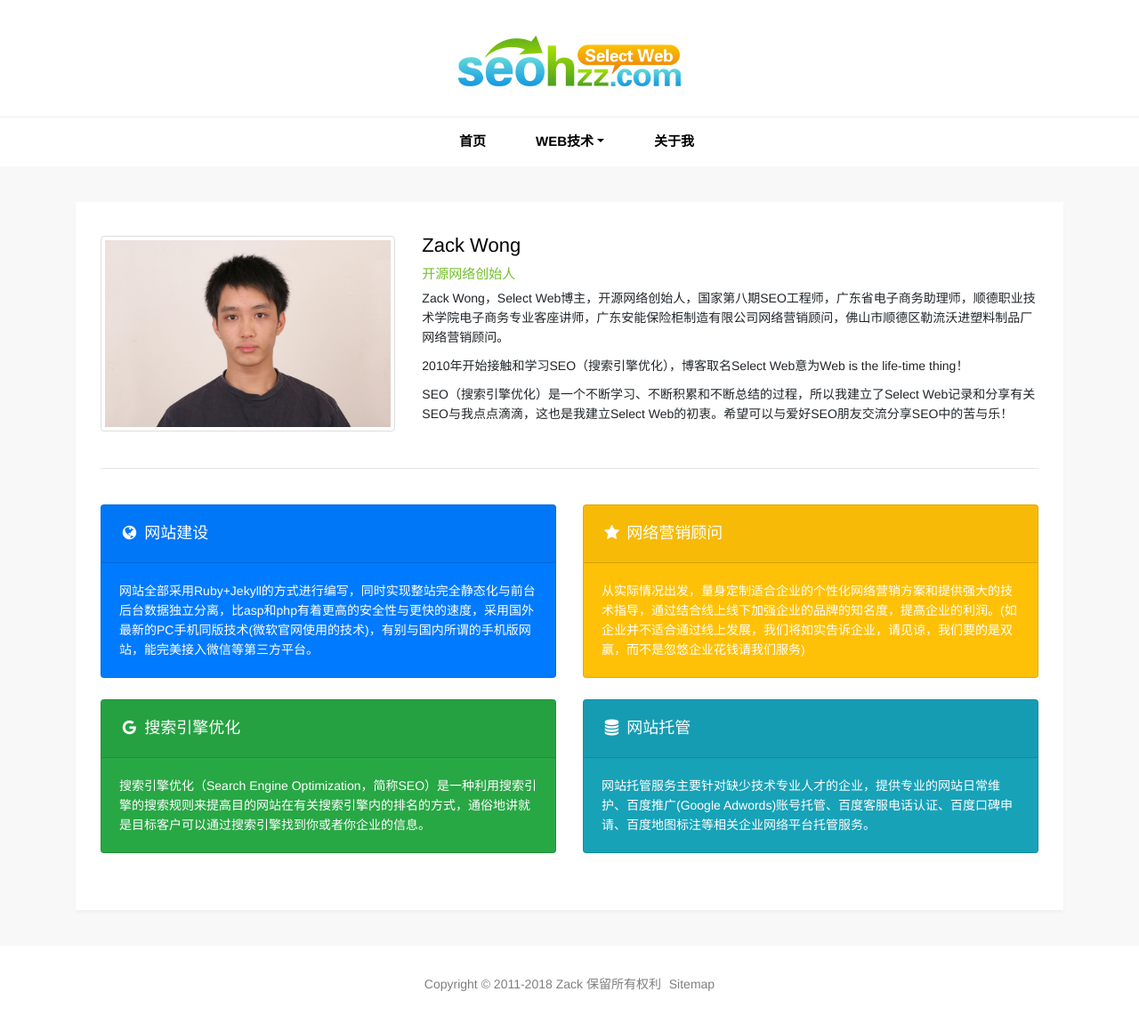
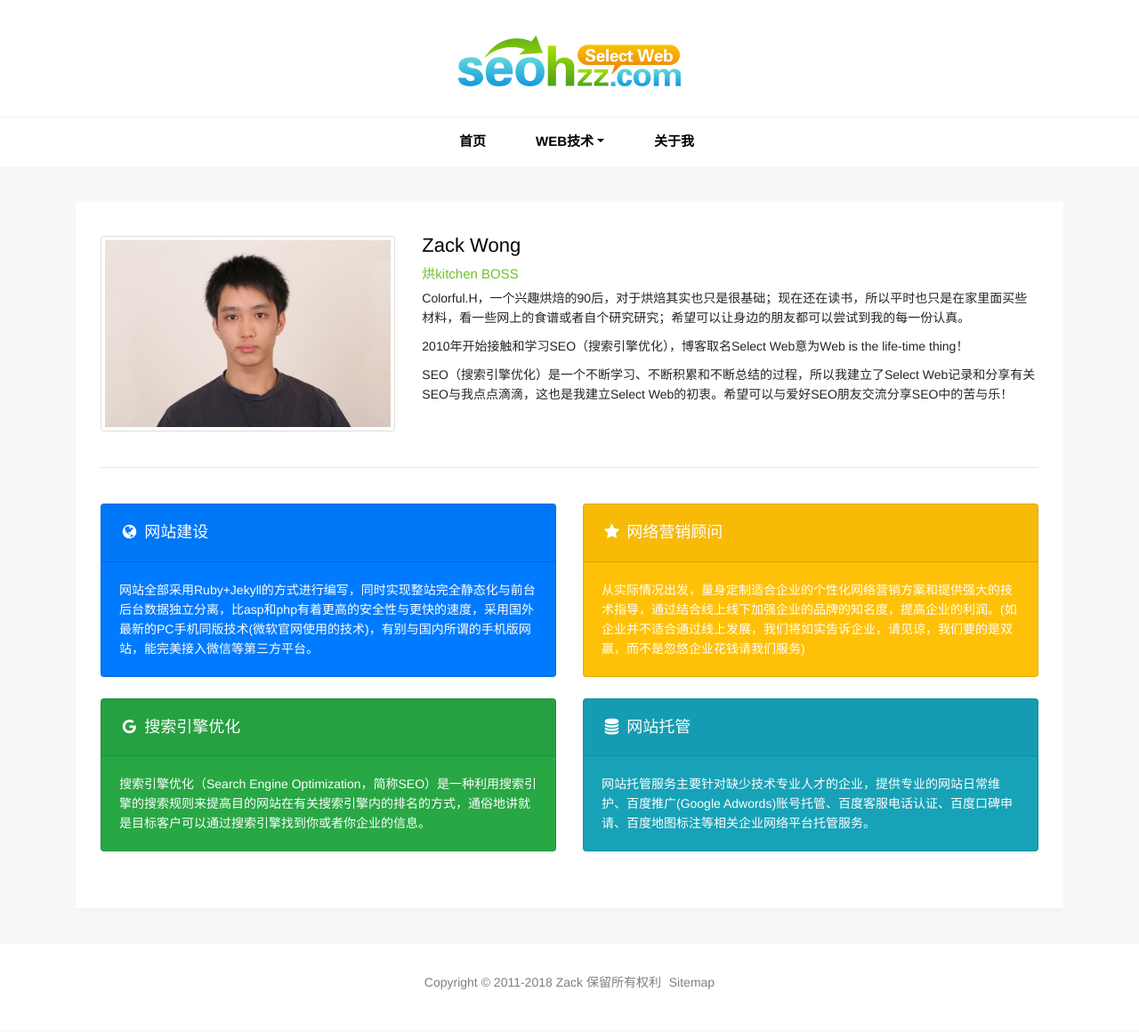
Before and after one commit to Colorful-Ly/Colorful-Ly.github.io, a Jekyll site: the page built from pages/about.html, in a window 1280 px wide. Shown: the whole page at 89% size. Built offline with Jekyll 4.4.1, drawn with Linux system fonts in a browser that asks for light colours.

Commit message:
Update about.html

```diff
--- a/pages/about.html
+++ b/pages/about.html
@@ -3,7 +3,7 @@ layout: default
 permalink: /about/
 title: 博主简介
 keywords: Zack
-description: Zack Wong，开源网络创始人，国家第八期SEO工程师，顺德职业技术学院电子商务客座讲师，广东安能保险柜制造有限公司网络营销顾问。
+description: Colorful.H，希望分享每一份食谱，用最简单的方式表达最真实的关心；希望你身旁的他们也可以尝试到你的每一份认真。
 ---
 <div id="single">
   <div class="container">
@@ -13,8 +13,8 @@ description: Zack Wong，开源网络创始人，国家第八期SEO工程师，
           <div class="col-md-4 mt-4"><img src="/images/pages/about.jpg" alt="Zack Wong" class="img-thumbnail"></div>
           <div class="col-md-8 mt-4">
             <p class="post-title">Zack Wong</p>
-            <p class="post-tag">开源网络创始人</p>
-            <p>Zack Wong，Select Web博主，开源网络创始人，国家第八期SEO工程师，广东省电子商务助理师，顺德职业技术学院电子商务专业客座讲师，广东安能保险柜制造有限公司网络营销顾问，佛山市顺德区勒流沃进塑料制品厂网络营销顾问。</p>
+            <p class="post-tag">烘kitchen BOSS</p>
+            <p>Colorful.H，一个兴趣烘焙的90后，对于烘焙其实也只是很基础；现在还在读书，所以平时也只是在家里面买些材料，看一些网上的食谱或者自个研究研究；希望可以让身边的朋友都可以尝试到我的每一份认真。</p>
             <p>2010年开始接触和学习SEO（搜索引擎优化），博客取名Select Web意为Web is the life-time thing！</p>
             <p>SEO（搜索引擎优化）是一个不断学习、不断积累和不断总结的过程，所以我建立了Select Web记录和分享有关SEO与我点点滴滴，这也是我建立Select Web的初衷。希望可以与爱好SEO朋友交流分享SEO中的苦与乐！</p>
           </div>
```
